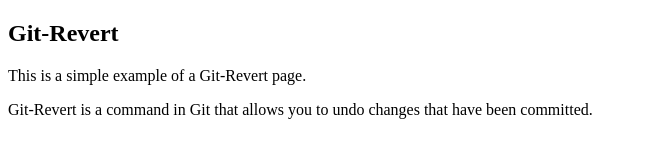
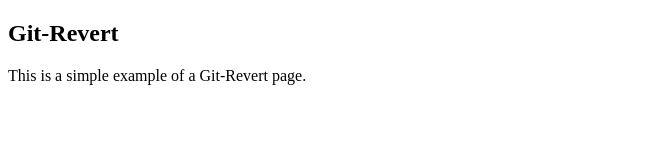
Before and after one commit to sidiishan/Git-revert1, a plain HTML site: page index.html in a window 1280 px wide. Shown: the whole page, without its empty margins (0-647 px from the left). Drawn offline with Linux system fonts and the light colour scheme.

Commit message:
Revert "Second"
This reverts commit 138dd8f076944695ab6a85bd42115e9e79548429.

```diff
--- a/index.html
+++ b/index.html
@@ -8,6 +8,5 @@
 <body>
     <h2>Git-Revert</h2>
     <p>This is a simple example of a Git-Revert page.</p>
-    <p>Git-Revert is a command in Git that allows you to undo changes that have been committed.</p>
 </body>
 </html>
```
